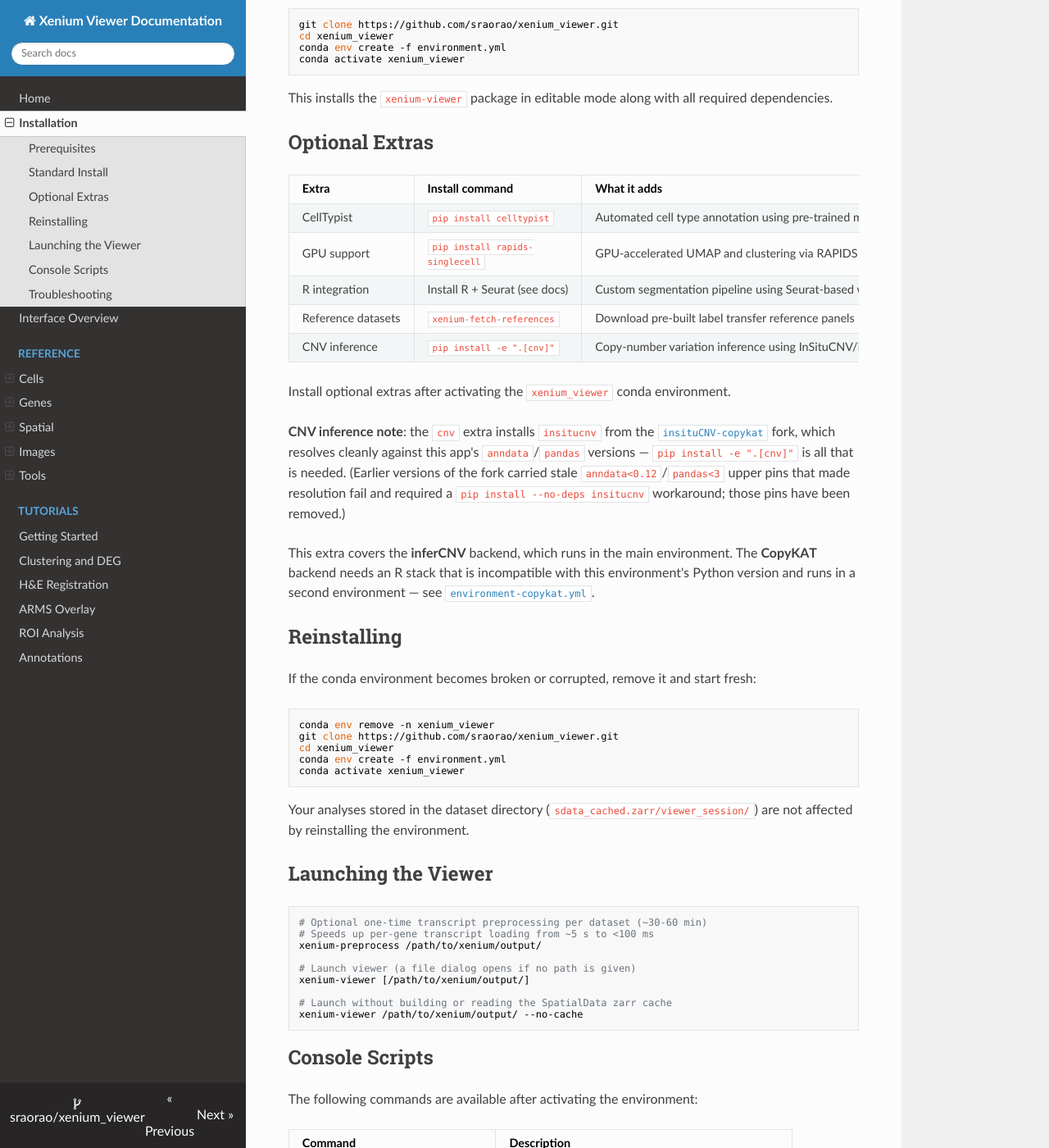
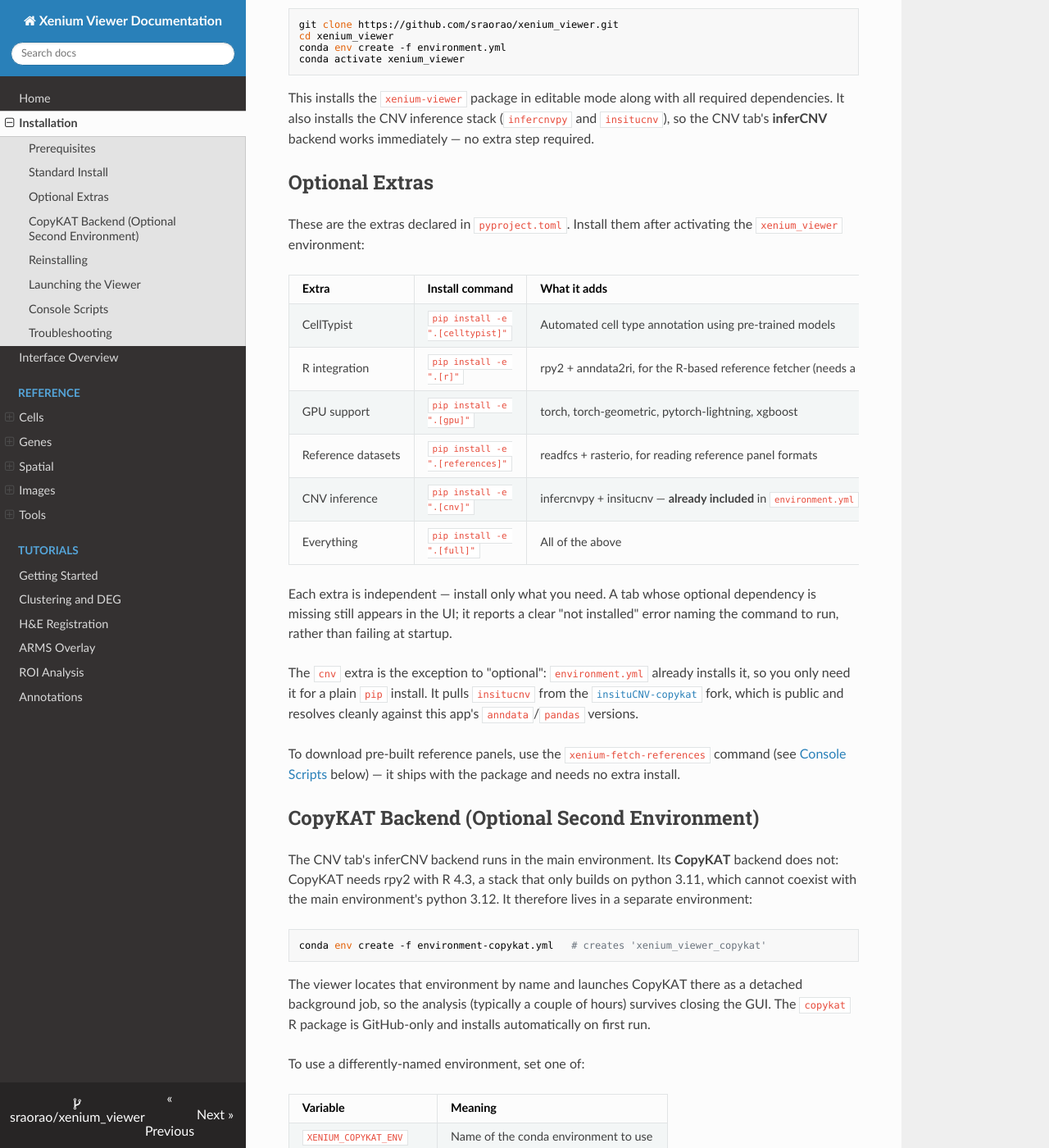
Before and after one commit to rao-genomics-lab/palms, an MkDocs documentation site: the page built from docs/Installation.md, in a window 1280 px wide and 1400 px high, scrolled down 358 px. Shown: the whole window at 82% size. Built offline with MkDocs 1.6.1, drawn with Linux system fonts in a browser that asks for light colours; nearby versions of some CDN libraries; some of the changed text lies outside the part shown.

Commit message:
Correct install docs and reproducible-code docs; keep internal notes off the wiki
Installation pathway
- environment.yml installs infercnvpy and insitucnv, so the CNV tab's inferCNV
  backend already works after a standard conda install. Both README and the
  Installation page presented `pip install -e ".[cnv]"` as a required step,
  implying it was missing; it is only needed for a plain pip install.
- README said "CopyKAT needs a separate environment, see below" with no such
  section below it. Added one covering `conda env create -f environment-copykat.yml`,
  why the split exists (R 4.3 + rpy2 need python 3.11, the main env is 3.12), and
  the XENIUM_COPYKAT_ENV / XENIUM_COPYKAT_PYTHON overrides. Mirrored into the
  Installation page.
- The Installation page's extras table did not match pyproject.toml: it listed
  `pip install rapids-singlecell` (not an extra at all -- the real `gpu` extra is
  torch/torch-geometric/pytorch-lightning/xgboost) and `xenium-fetch-references`
  (a console script, not an install). Rebuilt it from the actual extras.

Reproducible code
- Docs named `code.py`; app.py:853 sets code_file to "analysis.py" and also writes
  analysis_notebook.ipynb. Corrected in README, Home, Interface-Overview and
  Tab-Notebook.
- Tab-Notebook claimed notebook state does not persist between sessions, the
  opposite of what session.py does -- the provenance graph is serialised into
  viewer_session/ and restored at startup. Corrected, keeping the true part: only
  free-form scratch cells are transient.
- Tab-Notebook documented a "Sync Journal" button; it is "Sync Graph"
  (tab_notebook.py:246). Added the two undocumented buttons, Show DAG and
  Export .ipynb.

Wiki sync
- push_to_wiki.sh copied docs/*.md wholesale, so the next run would have published
  pyqt6-migration.md and reproducible_notebook_plan.md as live wiki pages. They are
  absent today only because they were added after the last sync. Added an exclusion
  list so internal notes stay repo-only.

Co-Authored-By: Claude Opus 4.8 <noreply@anthropic.com>
Claude-Session: https://claude.ai/code/session_01JqUkSfB2FMmLLsE5ijmdgq

````diff
--- a/docs/Installation.md
+++ b/docs/Installation.md
@@ -15,23 +15,45 @@ conda env create -f environment.yml
 conda activate xenium_viewer
 ```
 
-This installs the `xenium-viewer` package in editable mode along with all required dependencies.
+This installs the `xenium-viewer` package in editable mode along with all required dependencies. It also installs the CNV inference stack (`infercnvpy` and `insitucnv`), so the CNV tab's **inferCNV** backend works immediately — no extra step required.
 
 ## Optional Extras
 
+These are the extras declared in `pyproject.toml`. Install them after activating the `xenium_viewer` environment:
+
 | Extra | Install command | What it adds |
 |-------|----------------|--------------|
-| CellTypist | `pip install celltypist` | Automated cell type annotation using pre-trained models |
-| GPU support | `pip install rapids-singlecell` | GPU-accelerated UMAP and clustering via RAPIDS |
-| R integration | Install R + Seurat (see docs) | Custom segmentation pipeline using Seurat-based workflows |
-| Reference datasets | `xenium-fetch-references` | Download pre-built label transfer reference panels |
-| CNV inference | `pip install -e ".[cnv]"` | Copy-number variation inference using InSituCNV/infercnvpy — see note below |
+| CellTypist | `pip install -e ".[celltypist]"` | Automated cell type annotation using pre-trained models |
+| R integration | `pip install -e ".[r]"` | rpy2 + anndata2ri, for the R-based reference fetcher (needs a system R) |
+| GPU support | `pip install -e ".[gpu]"` | torch, torch-geometric, pytorch-lightning, xgboost |
+| Reference datasets | `pip install -e ".[references]"` | readfcs + rasterio, for reading reference panel formats |
+| CNV inference | `pip install -e ".[cnv]"` | infercnvpy + insitucnv — **already included** in `environment.yml` |
+| Everything | `pip install -e ".[full]"` | All of the above |
 
-Install optional extras after activating the `xenium_viewer` conda environment.
+Each extra is independent — install only what you need. A tab whose optional dependency is missing still appears in the UI; it reports a clear "not installed" error naming the command to run, rather than failing at startup.
 
-**CNV inference note**: the `cnv` extra installs `insitucnv` from the [`insituCNV-copykat`](https://github.com/sraorao/insituCNV-copykat) fork, which resolves cleanly against this app's `anndata`/`pandas` versions — `pip install -e ".[cnv]"` is all that is needed. (Earlier versions of the fork carried stale `anndata<0.12`/`pandas<3` upper pins that made resolution fail and required a `pip install --no-deps insitucnv` workaround; those pins have been removed.)
+The `cnv` extra is the exception to "optional": `environment.yml` already installs it, so you only need it for a plain `pip` install. It pulls `insitucnv` from the [`insituCNV-copykat`](https://github.com/sraorao/insituCNV-copykat) fork, which is public and resolves cleanly against this app's `anndata`/`pandas` versions.
 
-This extra covers the **inferCNV** backend, which runs in the main environment. The **CopyKAT** backend needs an R stack that is incompatible with this environment's Python version and runs in a second environment — see [`environment-copykat.yml`](../environment-copykat.yml).
+To download pre-built reference panels, use the `xenium-fetch-references` command (see [Console Scripts](#console-scripts) below) — it ships with the package and needs no extra install.
+
+## CopyKAT Backend (Optional Second Environment)
+
+The CNV tab's inferCNV backend runs in the main environment. Its **CopyKAT** backend does not: CopyKAT needs rpy2 with R 4.3, a stack that only builds on python 3.11, which cannot coexist with the main environment's python 3.12. It therefore lives in a separate environment:
+
+```bash
+conda env create -f environment-copykat.yml   # creates 'xenium_viewer_copykat'
+```
+
+The viewer locates that environment by name and launches CopyKAT there as a detached background job, so the analysis (typically a couple of hours) survives closing the GUI. The `copykat` R package is GitHub-only and installs automatically on first run.
+
+To use a differently-named environment, set one of:
+
+| Variable | Meaning |
+|----------|---------|
+| `XENIUM_COPYKAT_ENV` | Name of the conda environment to use |
+| `XENIUM_COPYKAT_PYTHON` | Full path to that environment's `python` |
+
+Skip this section entirely if you only need inferCNV.
 
 ## Reinstalling
 
````
Also changed, not shown: README.md (+29 -9 lines), docs/Home.md (+1 -1 lines), docs/Interface-Overview.md (+6 -2 lines), docs/Tab-Notebook.md (+7 -4 lines), 1 other file.
